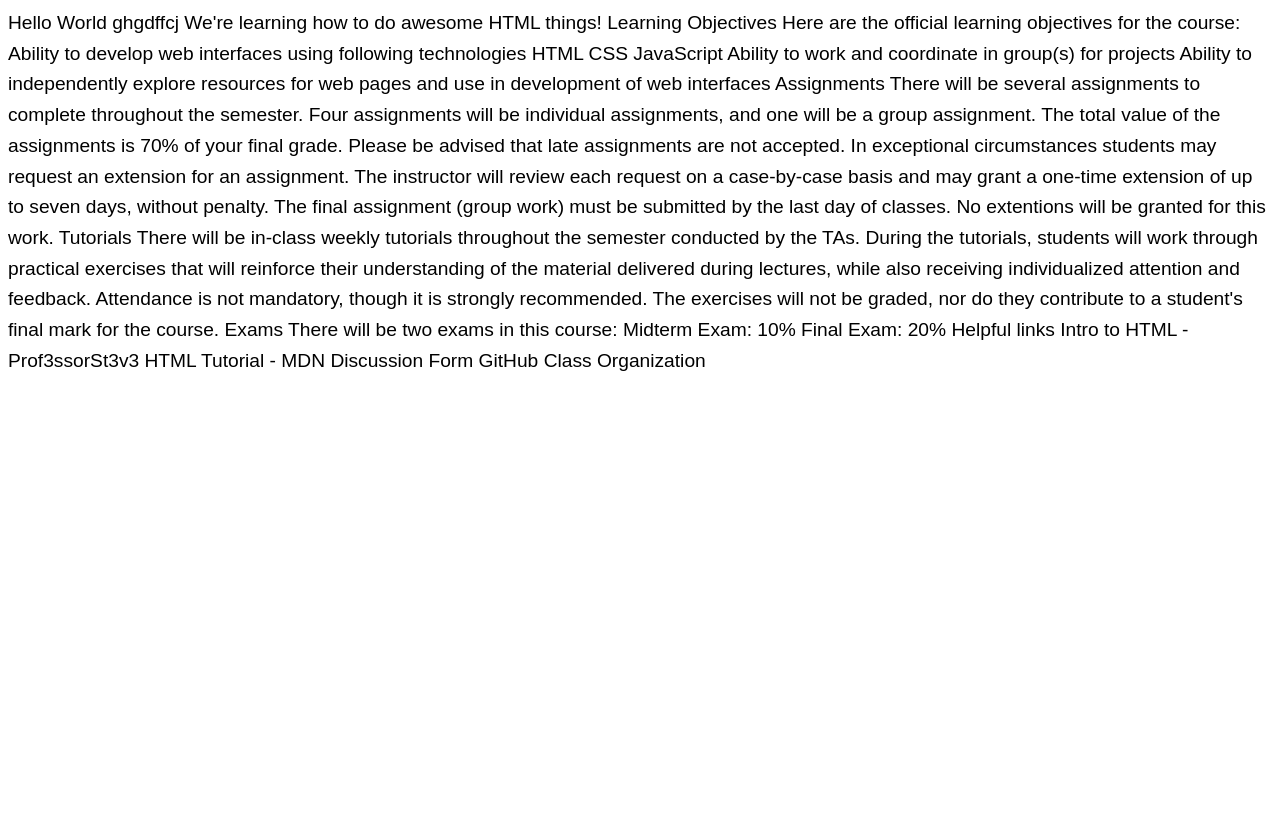
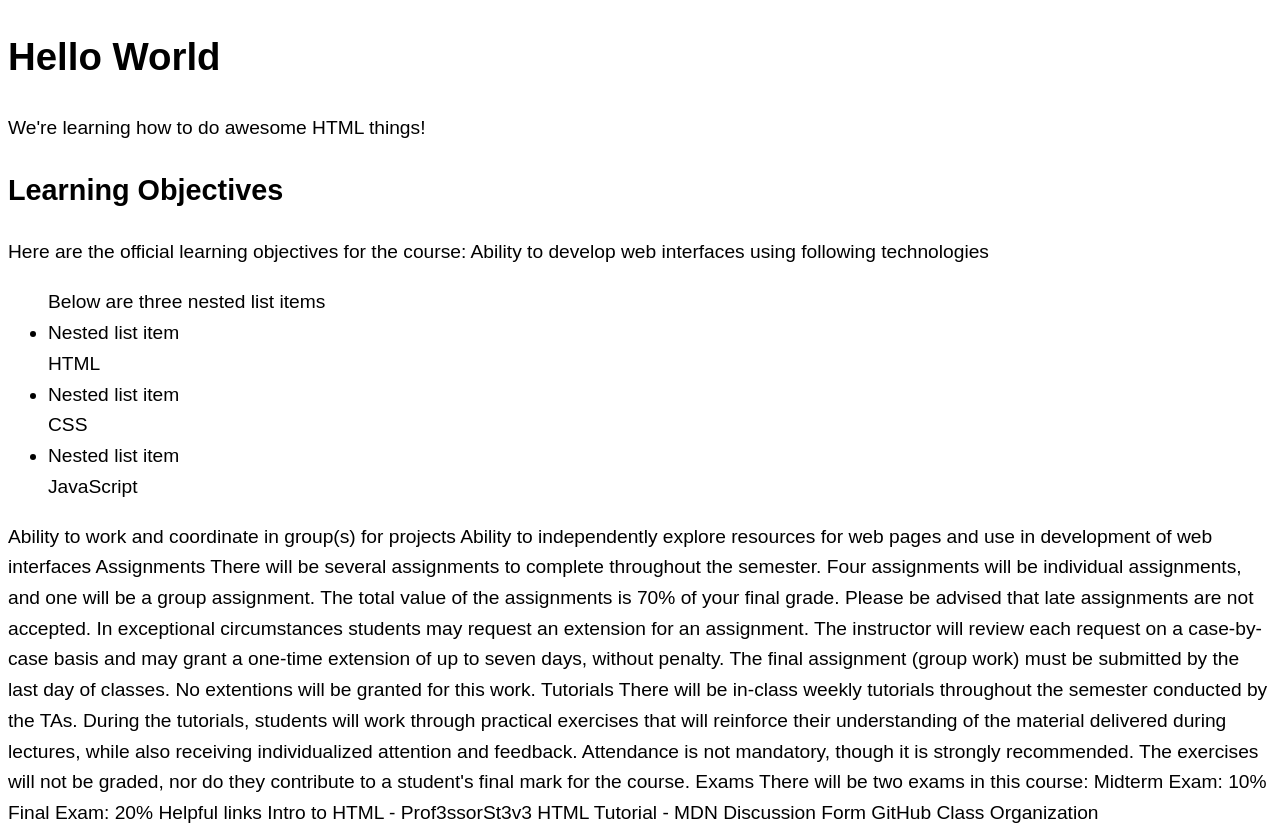
Before and after one commit to irm1005-itec1005-fall-2023/tutorial-exercise-01-Davinaingabire, a plain HTML site: page index.html in a window 1280 px wide. Before the commit the page ends 800 px from the top, so only its background shows below. Drawn offline with Linux system fonts and the light colour scheme.

Commit message:
this is my work

```diff
--- a/index.html
+++ b/index.html
@@ -27,30 +27,32 @@
     <!-- The correct element appears ABOVE the text -->
     <!-- You may remove the extra comments when you finish -->
 
-    <!-- h1 -->
-    Hello World ghgdffcj
+    <h1>
+    Hello World </h1>
 
-    <!-- p -->
+    <p>
     <!-- abbr around the word HTML -->
-    We're learning how to do awesome HTML things!
+    We're learning how to do awesome HTML things!</p>
 
-    <!-- h2 -->
+    <h2>
     Learning Objectives
 
-    <!-- p -->
+  </h2>
+
+    <p>
     Here are the official learning objectives for the course:
 
-    <!-- Below are three list items-->
+    <Below are three list items>
     Ability to develop web interfaces using following technologies
-    <!-- Below are three nested list items -->
-    <!-- Nested list item -->
+    <ul> Below are three nested list items
+    <li> Nested list item </li>
     HTML
-    <!-- Nested list item -->
+    <li> Nested list item </li >
     CSS
-    <!-- Nested list item -->
+    <li> Nested list item </li>
     JavaScript
     <!-- End of nested list items -->
-    <!-- End of the ul -->
+    </ul>
     <!-- List item -->
     Ability to work and coordinate in group(s) for projects
     <!-- List item -->
```
